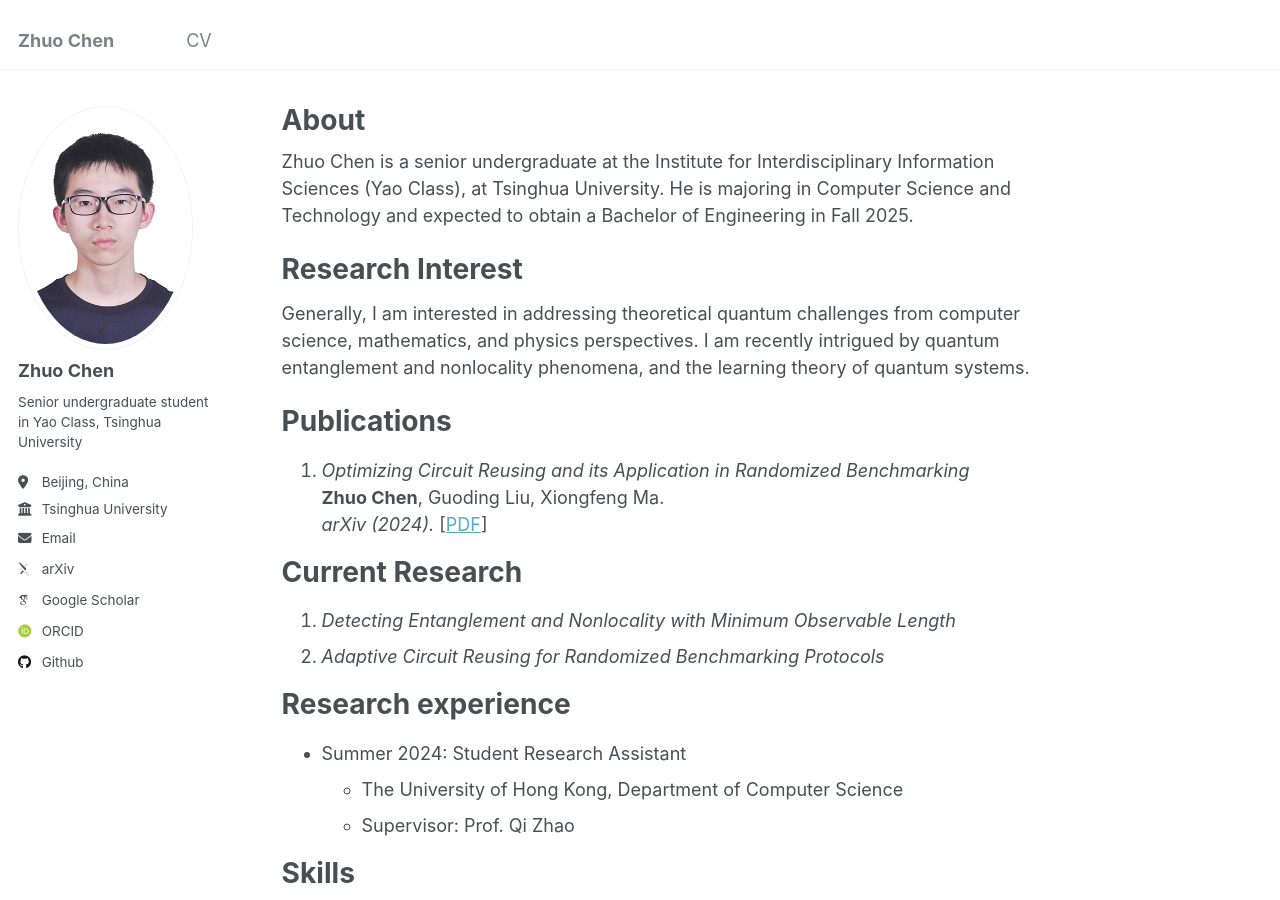
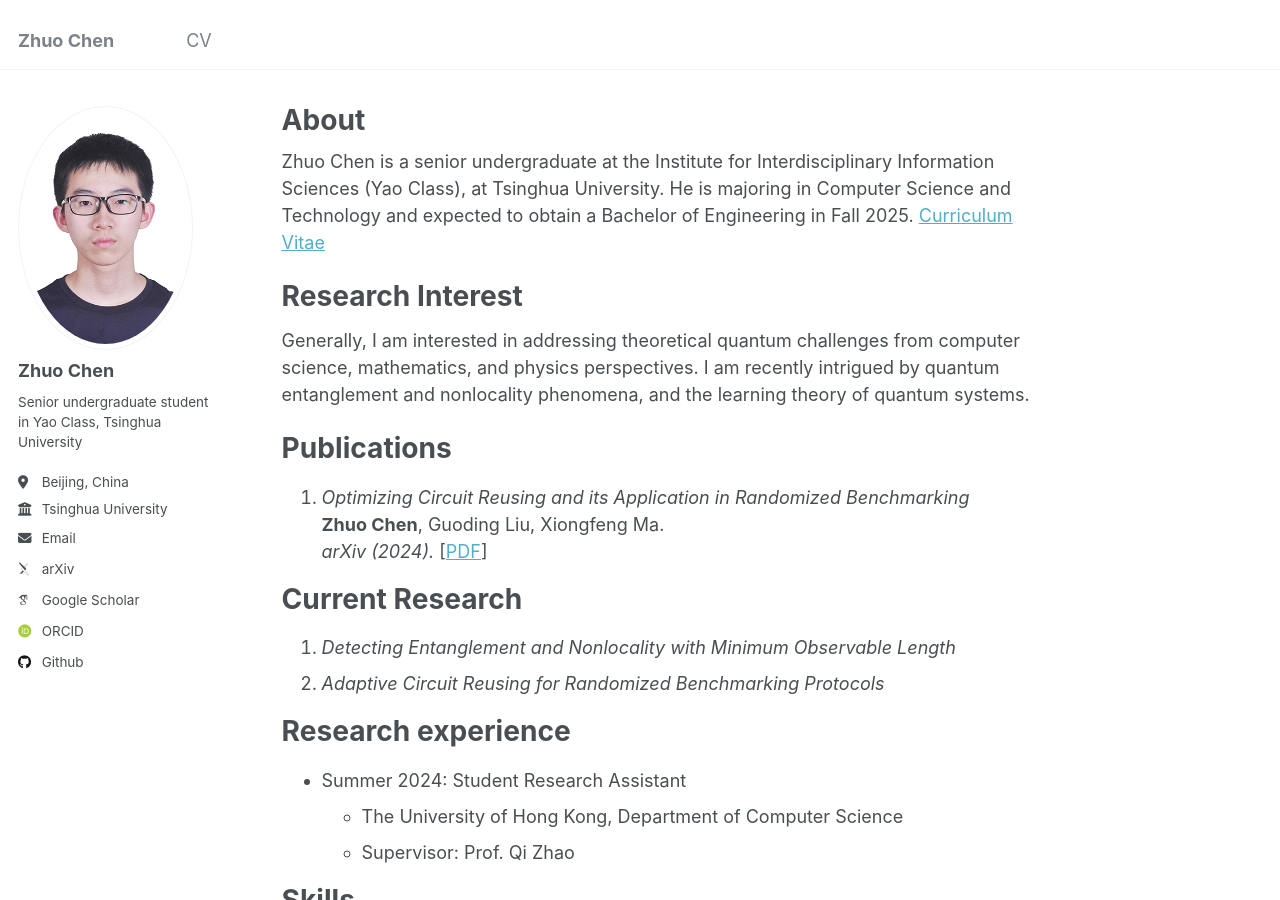
Before and after one commit to zhuo-che21/ZhuoChen.github.io, a Jekyll site: the page built from _pages/about.md, in a window 1280 px wide and 900 px high. Built offline with Jekyll 4.4.1, drawn with Linux system fonts in a browser that asks for light colours; some web fonts are replaced.

Commit message:
Update about.md

```diff
--- a/_pages/about.md
+++ b/_pages/about.md
@@ -8,7 +8,8 @@ redirect_from:
 ---
 
 Zhuo Chen is a senior undergraduate at the Institute for Interdisciplinary Information Sciences (Yao Class), at Tsinghua University.
-He is majoring in Computer Science and Technology and expected to obtain a Bachelor of Engineering in Fall 2025.
+He is majoring in Computer Science and Technology and expected to obtain a Bachelor of Engineering in Fall 2025. <a href="{{base.url}}/files/CV.pdf" target="_blank">Curriculum Vitae</a>
+
 
 Research Interest
 ======
```
